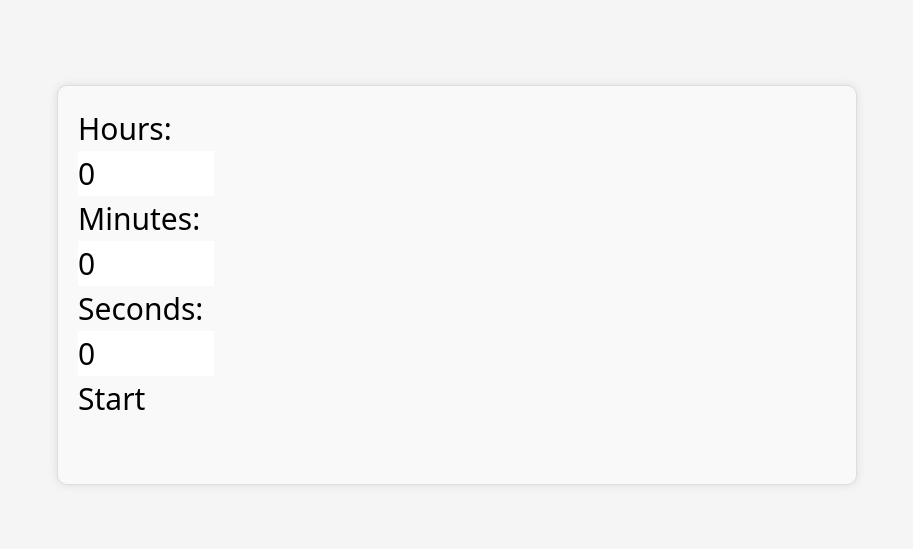
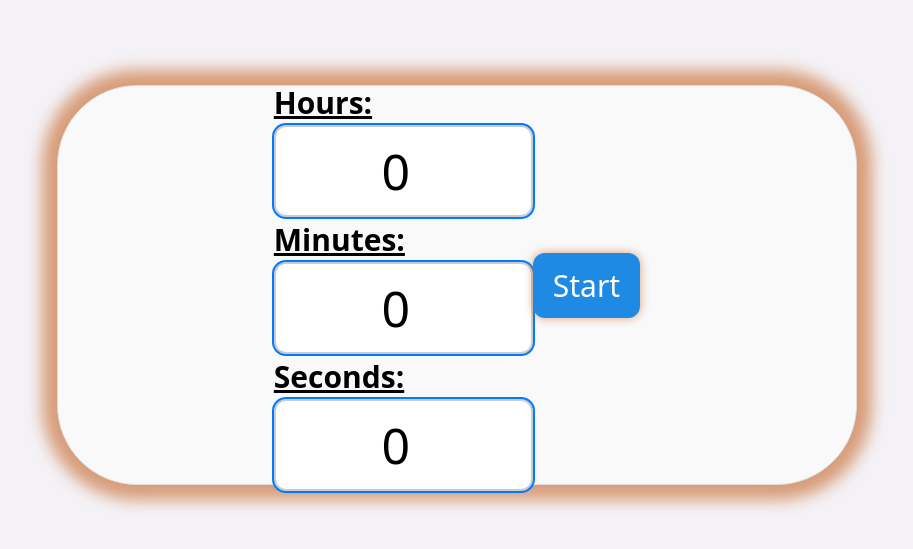
Before and after one commit to ferjbadev/StopWatch, a React (Vite) app: page / in a window 1280 px wide. Shown: the part 115-664 px from the top of the page, without its empty margins (183-1096 px from the left). Built offline with nearby package versions, Linux system fonts and the light colour scheme.

Commit message:
Dando estilos

```diff
--- a/package.json
+++ b/package.json
@@ -19,6 +19,7 @@
     "@types/react-dom": "^18.3.0",
     "@vitejs/plugin-react": "^4.3.1",
     "autoprefixer": "^10.4.20",
+    "daisyui": "^4.12.10",
     "eslint": "^9.9.0",
     "eslint-plugin-react": "^7.35.0",
     "eslint-plugin-react-hooks": "^5.1.0-rc.0",
--- a/src/App.css
+++ b/src/App.css
@@ -1,9 +1,12 @@
 body {
-  background-color: #f5f5f5;
-  padding: 2rem;
+  background-color: rgb(244, 242, 246);
 }
 
+/* Contenedor de los selectores */
 .centered {
+  display: flex;
+  justify-content: center;
+  align-items: center;
   font-size: 30px;
   position: absolute;
   top: 50%;
@@ -12,8 +15,103 @@ body {
   background-color: #f9f9f9;
   border: 1px solid #ddd;
   padding: 20px;
-  border-radius: 10px;
-  box-shadow: 0 0 10px rgba(0, 0, 0, 0.1);
+  border-radius: 80px;
+  box-shadow: 0 0 15px 15px rgba(201, 109, 52, 0.648);
   width: 800px;
   height: 400px;
 }
+
+/* Boton de start */
+.btn {
+  font-size: 30px;
+  background-color: rgb(30, 138, 227);
+  color: white;
+  padding: 10px 20px;
+  border-radius: 12px;
+  cursor: pointer;
+  box-shadow: 0 0 10px rgba(201, 109, 52, 0.648);
+}
+
+.btn:hover {
+  box-shadow: 0 0 20px rgba(0, 0, 0, 0.5);
+  transform: scaleX(1.2) scaleY(1.2);
+}
+
+/* Selectores de tiempo */
+.selector {
+  font-size: 50px;
+  padding: 10px 20px;
+  border-radius: 12px;
+  text-align: center;
+  border-width: 2px;
+  width: 100%;
+  height: 100%;
+  border-color: #cccccc;
+  outline: none;
+  box-shadow: 0 0 0 2px #007bff;
+  transition: all 0.4s ease;
+}
+
+.selector:focus {
+  outline: none;
+  box-shadow: 0 0 0 2px #007bff, 0 0 0 4px #ffffff;
+  background-color: aliceblue;
+  color: #ff4500
+}
+
+/* Div de los labels */
+.label {
+  margin-bottom: 14px;
+  font-size: 30px;
+  text-align: center;
+  font-weight: bold;
+  text-decoration: underline;
+  text-decoration-color: black;
+}
+
+/* Div principal */
+.counter {
+  position: absolute;
+  top: 50%;
+  left: 50%;
+  transform: translate(-50%, -50%);
+  background-color: #f9f9f9;
+  border-radius: 80px;
+  box-shadow: 15px 15px 10px rgba(201, 109, 52, 0.648);
+  width: 800px;
+  height: 400px;
+}
+
+/* Contador de la cuenta regresiva */
+.coundown {
+  display: flex;
+  justify-content: center;
+  margin: 10%;
+  color: black;
+  font-size: 5rem;
+  font-weight: bold;
+}
+
+/* Contenedor de los botones */
+.column {
+  display: flex;
+  justify-content: center;
+  gap: 40px;
+}
+
+/* Botones */
+.botons {
+  font-size: 30px;
+  display: flex;
+  color: black;
+  font-weight: bold;
+  padding: 10px 20px;
+  border-radius: 12px;
+  cursor: pointer;
+  justify-content: space-between;
+}
+
+.botons:hover {
+  box-shadow: 0 0 20px rgba(0, 0, 0, 0.5);
+  transform: scaleX(1.2) scaleY(1.2);
+}
--- a/src/App.jsx
+++ b/src/App.jsx
@@ -1,6 +1,5 @@
 import React from 'react'
 import './App.css'
-// import Display1 from './components/Display1'
 import TimerApp from './components/TimerApp'
 
 export default function App() {
--- a/src/components/Display1.jsx
+++ b/src/components/Display1.jsx
@@ -1,5 +1,6 @@
 import React, { useState } from 'react';
 
+// Display1 que muestra el selector de tiempo y un botón de inicio
 export default function Display1({ startTimer }) {
     const [hours, setHours] = useState(0);
     const [minutes, setMinutes] = useState(0);
@@ -15,16 +16,16 @@ export default function Display1({ startTimer }) {
     };
 
     return (
-        <div className="flex flex-col space-y-10 items-center justify-center centered">
+        <div className="flex flex-col space-y-10 items-center justify-center centered ">
             <div className="flex space-x-20">
                 <div className="relative">
-                    <label className="block text-3xl text-center mb-7">Hours: </label>
+                    <label className="label">Hours: </label>
                     <div className="h-24 w-24">
                         <input
                             type="number"
                             value={hours}
                             onChange={(e) => setHours(Number(e.target.value))}
-                            className="border p-2 w-full h-full text-center rounded border-gray-300 focus:outline-none focus:ring-2 focus:ring-blue-500"
+                            className="selector"
                             min="0"
                             max="99"
                         />
@@ -32,13 +33,13 @@ export default function Display1({ startTimer }) {
                 </div>
 
                 <div className="relative">
-                    <label className="block text-3xl text-center mb-7">Minutes: </label>
+                    <label className="label">Minutes: </label>
                     <div className="h-24 w-24">
                         <input
                             type="number"
                             value={minutes}
                             onChange={(e) => setMinutes(Number(e.target.value))}
-                            className="w-full h-full p-2 text-center rounded border-gray-300 focus:outline-none focus:ring-2 focus:ring-blue-500"
+                            className="selector"
                             min="0"
                             max="99"
                         />
@@ -46,22 +47,21 @@ export default function Display1({ startTimer }) {
                 </div>
 
                 <div className="relative">
-                    <label className="block text-3xl text-center mb-7">Seconds: </label>
+                    <label className="label">Seconds: </label>
                     <div className="h-24 w-24">
                         <input
                             type="number"
                             value={seconds}
                             onChange={(e) => setSeconds(Number(e.target.value))}
-                            className="w-full h-full p-2 text-center rounded border-gray-300 focus:outline-none focus:ring-2 focus:ring-blue-500"
+                            className="selector"
                             min="0"
                             max="99"
                         />
                     </div>
                 </div>
             </div>
-            <button
-                onClick={handleStart}
-                className="bg-blue-500 hover:bg-blue-700 text-white font-bold py-3 px-6 rounded mt-16 transition duration-300 ease-in-out transform hover:scale-105 focus:outline-none focus:ring-2 focus:ring-blue-500">
+            <button onClick={handleStart}
+                className="btn">
                 Start
             </button>
         </div>
--- a/src/components/Display2.jsx
+++ b/src/components/Display2.jsx
@@ -11,7 +11,7 @@ export default function Display2({ totalTimer, isRunning, onTimerFinish, stopTim
 
             return () => clearInterval(interval);
         } else if (timeLeft === 0) {
-            alert('Time is done!');
+            alert('Time is Over!!');
             onTimerFinish(); // Llama la función cuando termina el temporizador
         }
     }, [isRunning, timeLeft, onTimerFinish]);
@@ -24,16 +24,17 @@ export default function Display2({ totalTimer, isRunning, onTimerFinish, stopTim
     };
 
     return (
-        <div className="mt-10 text-center">
+        <div className="counter">
             {timeLeft > 0 ? (
-                <h1 className="text-4xl font-bold">{formatTime(timeLeft)}</h1>
+                <h1 className="coundown">{formatTime(timeLeft)}</h1>
             ) : (
-                <h1 className="text-4xl font-bold">00:00:00</h1>
+                <h1 className="coundown">00:00:00</h1>
             )}
-
-            <button className="bg-blue-500 hover:bg-blue-700 text-white font-bold py-2 px-4 rounded mt-10" onClick={onTimerFinish}>Back</button>
-            <button className="bg-red-500 hover:bg-red-700 text-white font-bold py-2 px-4 rounded mt-10" onClick={stopTimer}>Stop</button>
-            <button className="bg-green-500 hover:bg-green-700 text-white font-bold py-2 px-4 rounded mt-10" onClick={continueTimer}>Resume</button>
-        </div>
+            <div className="column">
+                <button style={{ backgroundColor: '#007bff' }} className="botons" onClick={onTimerFinish}>Back</button>
+                <button style={{ backgroundColor: 'red' }} className="botons" onClick={stopTimer}>Stop</button>
+                <button style={{ backgroundColor: 'green' }} className="botons" onClick={continueTimer}>Resume</button>
+            </div>
+        </div >
     );
 }
--- a/src/components/TimerApp.jsx
+++ b/src/components/TimerApp.jsx
@@ -2,26 +2,30 @@ import React, { useState } from 'react';
 import Display1 from './Display1';
 import Display2 from './Display2';
 
+// Componente principal que se encarga de mostrar Display1 y Display2
 export default function TimerApp() {
     const [showDisplay2, setShowDisplay2] = useState(false);
     const [totalTimer, setTotalTimer] = useState(null);
     const [isRunning, setIsRunning] = useState(false);
 
+    // Inicia el temporizador
     const startTimer = (timeInSeconds) => {
         setTotalTimer(timeInSeconds);
         setIsRunning(true);
         setShowDisplay2(true); // Muestra Display2 y oculta Display1
     };
 
+    // Detiene el temporizador
     const stopTimer = () => {
         setIsRunning(false);
     };
 
+    // Continua el temporizador
     const continueTimer = () => {
         setIsRunning(true);
     };
 
-    const handleTimerFinish = () => {
+    const TimerFinish = () => {
         setShowDisplay2(false); // Vuelve a mostrar Display1
         setIsRunning(false); // Reinicia el estado de ejecución
     };
@@ -35,7 +39,7 @@ export default function TimerApp() {
                 <Display2
                     totalTimer={totalTimer}
                     isRunning={isRunning}
-                    onTimerFinish={handleTimerFinish}
+                    onTimerFinish={TimerFinish}
                     stopTimer={stopTimer}
                     continueTimer={continueTimer} />
             )}
```
Also changed, not shown: 1 other file (tests, documents, lock files or other folders).
